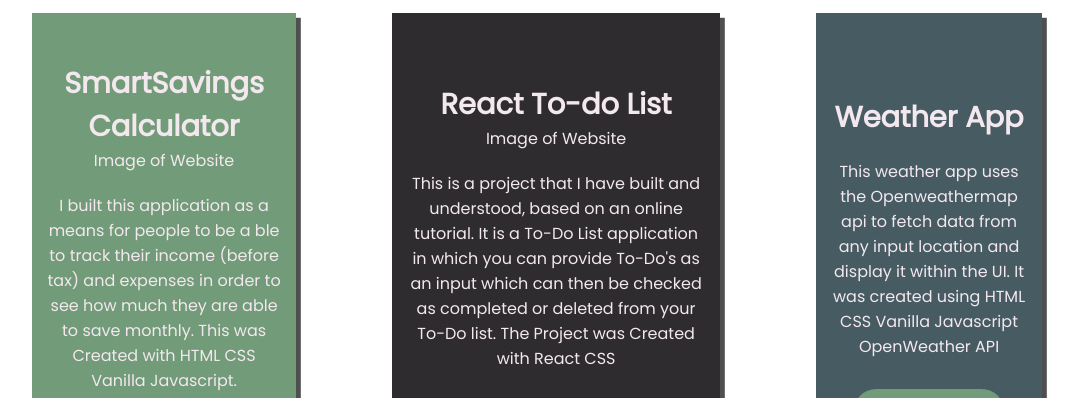
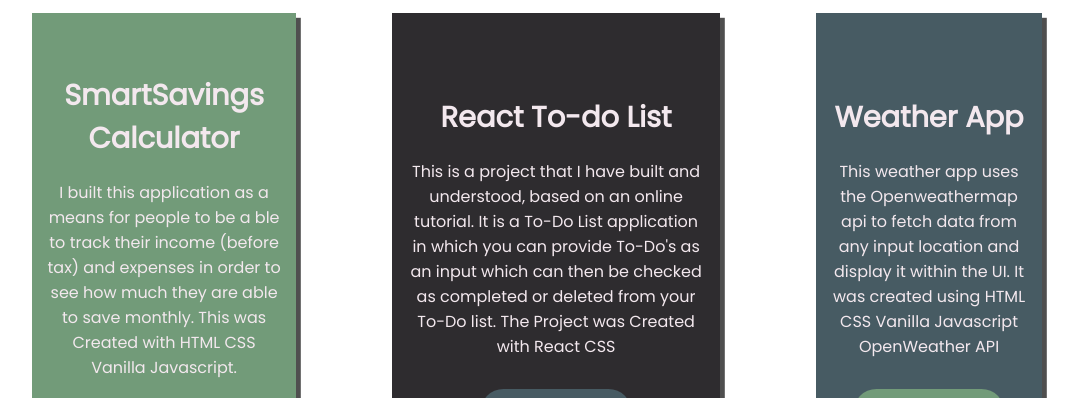
Before and after one commit to SamD70/Portfolio-Site, a plain HTML site: page index.html in a window 1280 px wide. Shown: the part 940-1338 px from the top of the page, without its empty margins (103-1181 px from the left). Drawn offline with nearby package versions, Linux system fonts and the light colour scheme.

Commit message:
finished

```diff
--- a/index.html
+++ b/index.html
@@ -63,7 +63,6 @@
         <div class="project-mid">
             <div id="smart-savings" class="project-wrapper">
                 <h4>SmartSavings Calculator</h4>
-                <div class="dummy-site-image">Image of Website</div>
                 <p>I built this application as a means for people to be a
                     ble to track their income (before tax) and expenses in order
                      to see how much they are able to save monthly.
@@ -79,7 +78,6 @@
             </div>
             <div id="todo-list" class="project-wrapper">
                 <h4>React To-do List</h4>
-                <div class="dummy-site-image">Image of Website</div>
                 <p>This is a project that I have built and understood, based on
                     an online tutorial. It is a To-Do List application in which you
                     can provide To-Do's as an input which can then be checked as
```
